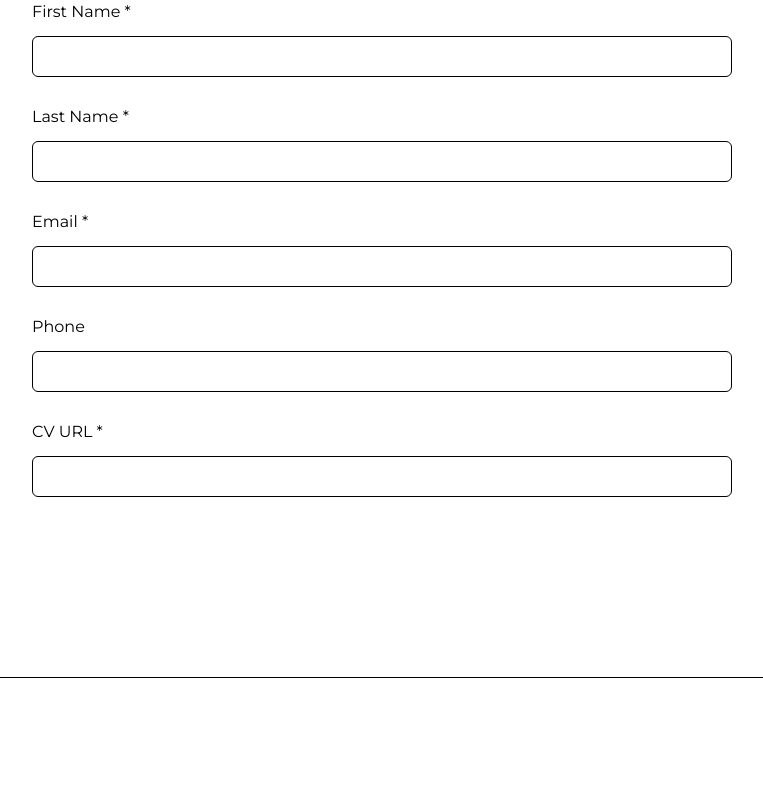
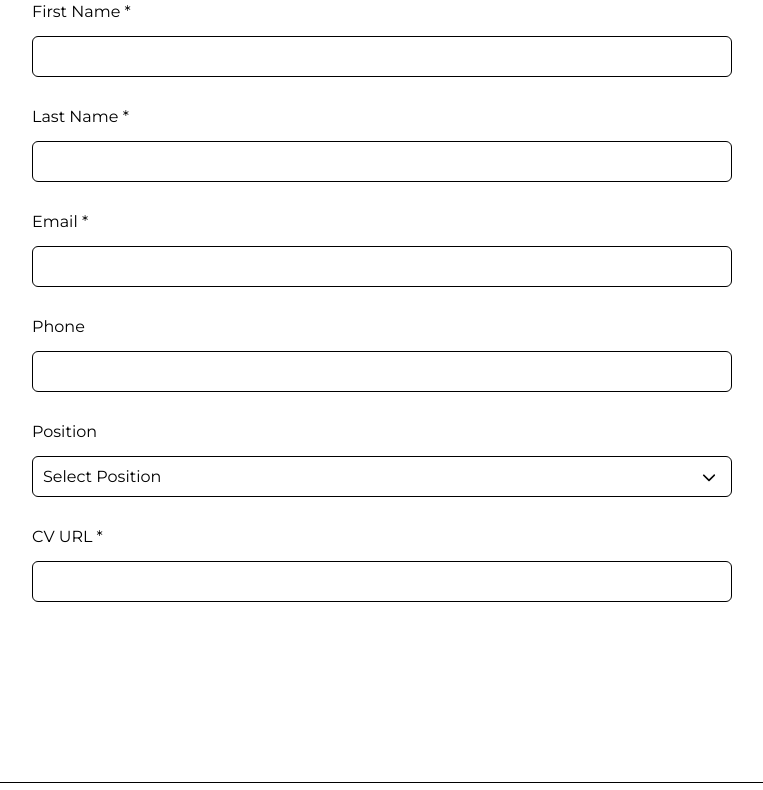
Before and after one commit to Moamal-2000/aster-information, a React (Vite) app: page /submit-application in a window 1280 px wide. Shown: the part 646-1436 px from the top of the page, without its empty margins (258-1021 px from the left). Built offline with nearby package versions, Linux system fonts and the light colour scheme.

Commit message:
feat: build customizable select element for Input component

```diff
--- a/src/Components/Shared/Inputs/Input/Input.jsx
+++ b/src/Components/Shared/Inputs/Input/Input.jsx
@@ -1,3 +1,4 @@
+import SvgIcon from "../../MiniComponents/SvgIcon";
 import s from "./Input.module.scss";
 
 const Input = ({
@@ -7,8 +8,28 @@ const Input = ({
   type = "text",
   value,
   onChange,
+  options,
+  selectPlaceholder = `Select ${label}`,
 }) => {
   const requiredClass = required ? s.required : "";
+
+  if (type === "select") {
+    return (
+      <div className={s.input}>
+        <label htmlFor={label}>{label}</label>
+
+        <select id={label} defaultValue={""} required={required}>
+          <option value="" hidden>
+            {selectPlaceholder}
+          </option>
+          {options?.map((option, index) => (
+            <option key={index}>{option}</option>
+          ))}
+        </select>
+        <SvgIcon name="chevronDown" />
+      </div>
+    );
+  }
 
   return (
     <div className={s.input}>
--- a/src/Components/Shared/Inputs/Input/Input.module.scss
+++ b/src/Components/Shared/Inputs/Input/Input.module.scss
@@ -1,4 +1,47 @@
 @import "src/Styles/mixins.scss";
+
+.input {
+  position: relative;
+}
+
+.input>select {
+  font-family: montserrat, sans-serif;
+  font-size: 1rem;
+  font-weight: 400;
+  border: solid 1px var(--black);
+  outline: solid 1px transparent;
+  background-color: transparent;
+  color: var(--black);
+  width: 100%;
+  padding: 10px;
+  padding-right: 20px;
+  border-radius: 6px;
+  cursor: pointer;
+  appearance: none;
+  -webkit-appearance: none;
+  -moz-appearance: none;
+
+  &:hover,
+  &:focus {
+    outline-color: var(--black);
+  }
+}
+
+.input>svg {
+  position: absolute;
+  right: 16px;
+  top: 48px;
+  width: 14px;
+  height: 14px;
+  pointer-events: none;
+}
+
+
+
+
+
+
+
 
 .input>label {
   display: block;
--- a/src/Data/iconsData.jsx
+++ b/src/Data/iconsData.jsx
@@ -70,4 +70,13 @@ export const iconsData = [
       </svg>
     ),
   },
+
+  {
+    name: "chevronDown",
+    icon: (
+      <svg viewBox="0 0 512 512">
+        <path d="M233.4 406.6c12.5 12.5 32.8 12.5 45.3 0l192-192c12.5-12.5 12.5-32.8 0-45.3s-32.8-12.5-45.3 0L256 338.7 86.6 169.4c-12.5-12.5-32.8-12.5-45.3 0s-12.5 32.8 0 45.3l192 192z" />
+      </svg>
+    ),
+  },
 ];
--- a/src/Data/staticData.js
+++ b/src/Data/staticData.js
@@ -384,13 +384,20 @@ export const joinUsInputsData = [
     name: "phone",
     required: false,
   },
-  // {
-  //   id: 5,
-  //   label: "Position",
-  //   type: "text",
-  //   name: "position",
-  //   required: true,
-  // },
+  {
+    id: 5,
+    label: "Position",
+    type: "select",
+    name: "position",
+    options: [
+      "Electrical Engineer",
+      "Data Scientist",
+      "Artificial Intelligence Researcher",
+      "Deep Learning Engineer",
+      "Other: Submit Your CV",
+    ],
+    required: true,
+  },
   {
     id: 6,
     label: "CV URL",
```
